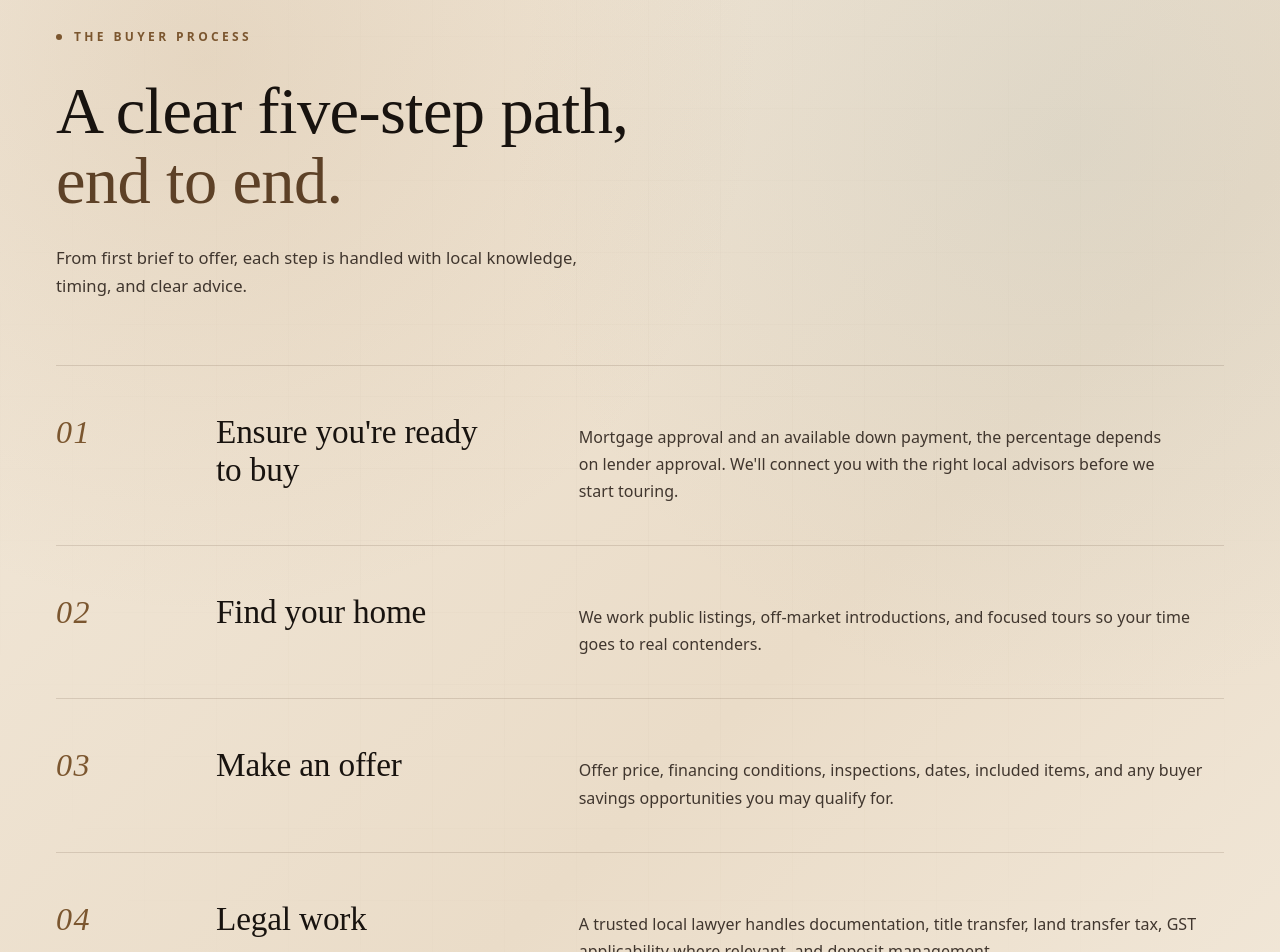
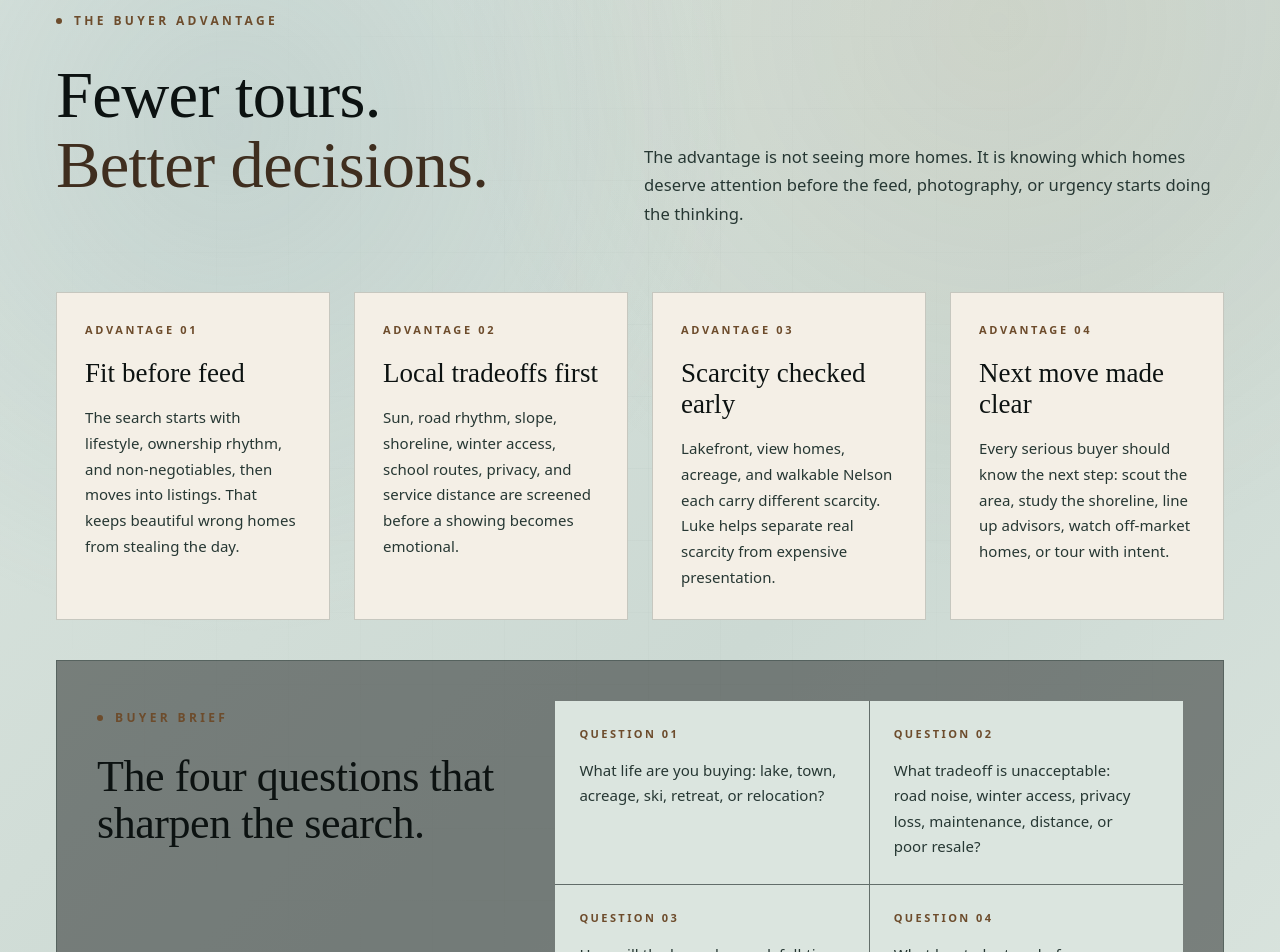
Before and after one commit to KootenayMadeDigital/Luke-Mori-Luxury-Real-Estate, a Next.js app: page /buyers in a window 1280 px wide. Shown: the part 2860-3812 px from the top of the page. Built offline with nearby package versions, Linux system fonts and the light colour scheme; a web font is replaced by a local one.

Commit message:
feat: add luxury buyer advantage layer

```diff
--- a/src/app/buyers/page.tsx
+++ b/src/app/buyers/page.tsx
@@ -43,6 +43,32 @@ const buyerResourceCards = [
   },
 ];
 
+const advantageChecks = [
+  {
+    title: "Fit before feed",
+    body: "The search starts with lifestyle, ownership rhythm, and non-negotiables, then moves into listings. That keeps beautiful wrong homes from stealing the day.",
+  },
+  {
+    title: "Local tradeoffs first",
+    body: "Sun, road rhythm, slope, shoreline, winter access, school routes, privacy, and service distance are screened before a showing becomes emotional.",
+  },
+  {
+    title: "Scarcity checked early",
+    body: "Lakefront, view homes, acreage, and walkable Nelson each carry different scarcity. Luke helps separate real scarcity from expensive presentation.",
+  },
+  {
+    title: "Next move made clear",
+    body: "Every serious buyer should know the next step: scout the area, study the shoreline, line up advisors, watch off-market homes, or tour with intent.",
+  },
+];
+
+const buyerBriefPrompts = [
+  "What life are you buying: lake, town, acreage, ski, retreat, or relocation?",
+  "What tradeoff is unacceptable: road noise, winter access, privacy loss, maintenance, distance, or poor resale?",
+  "How will the home be used: full-time, second home, family base, remote work, or future move?",
+  "What has to be true before you would tour, offer, or wait?",
+];
+
 export default function BuyersPage() {
   return (
     <PageLayout>
@@ -79,6 +105,59 @@ export default function BuyersPage() {
             </SectionLede>
           </Reveal>
           <BuyerFitQuiz />
+        </Container>
+      </section>
+
+      <section className="tone-lake tonal-section py-24 md:py-28">
+        <Container>
+          <Reveal className="mb-16 grid grid-cols-1 gap-8 md:grid-cols-[0.9fr_1.1fr] md:items-end">
+            <div>
+              <Eyebrow>The Buyer Advantage</Eyebrow>
+              <SectionHeading className="mt-7">
+                Fewer tours.
+                <br />
+                <em className="font-light not-italic italic text-[var(--color-bronze-light)]">
+                  Better decisions.
+                </em>
+              </SectionHeading>
+            </div>
+            <SectionLede align="right">
+              The advantage is not seeing more homes. It is knowing which homes deserve attention before the feed, photography, or urgency starts doing the thinking.
+            </SectionLede>
+          </Reveal>
+
+          <div className="grid grid-cols-1 gap-6 md:grid-cols-2 xl:grid-cols-4">
+            {advantageChecks.map((item, index) => (
+              <Reveal key={item.title} delay={index * 70} className="border border-[var(--color-line)] bg-[var(--color-surface)] p-7">
+                <span className="mb-5 block text-[10px] font-semibold uppercase tracking-[0.24em] text-[var(--color-bronze)]">
+                  Advantage {String(index + 1).padStart(2, "0")}
+                </span>
+                <h3 className="m-0 font-serif text-[27px] font-light leading-[1.15] text-[var(--color-text)]">{item.title}</h3>
+                <p className="m-0 mt-4 text-[15px] leading-[1.72] text-[var(--color-text-muted)]">{item.body}</p>
+              </Reveal>
+            ))}
+          </div>
+
+          <Reveal className="mt-10 border border-[var(--color-line-strong)] bg-[rgba(10,11,13,0.46)] p-8 md:p-10">
+            <div className="grid grid-cols-1 gap-10 lg:grid-cols-[0.8fr_1.2fr] lg:items-start">
+              <div>
+                <Eyebrow>Buyer Brief</Eyebrow>
+                <h3 className="m-0 mt-6 font-serif text-[32px] font-light leading-[1.08] tracking-[-0.01em] text-[var(--color-text)] md:text-[44px]">
+                  The four questions that sharpen the search.
+                </h3>
+              </div>
+              <div className="grid grid-cols-1 gap-px bg-[var(--color-line)] sm:grid-cols-2">
+                {buyerBriefPrompts.map((prompt, index) => (
+                  <div key={prompt} className="bg-[var(--color-bg)] p-6">
+                    <span className="mb-4 block text-[10px] font-semibold uppercase tracking-[0.22em] text-[var(--color-bronze)]">
+                      Question {String(index + 1).padStart(2, "0")}
+                    </span>
+                    <p className="m-0 text-[15px] leading-[1.7] text-[var(--color-text-muted)]">{prompt}</p>
+                  </div>
+                ))}
+              </div>
+            </div>
+          </Reveal>
         </Container>
       </section>
 
--- a/src/app/kootenay-lake-waterfront-real-estate/page.tsx
+++ b/src/app/kootenay-lake-waterfront-real-estate/page.tsx
@@ -44,6 +44,33 @@ const dueDiligence = [
   "Dock, beach, road, and parking practicality",
   "Sun exposure, privacy, slope, and winter access",
   "Insurance, services, title details, and maintenance load",
+];
+
+const waterfrontCorridors = [
+  {
+    title: "West Arm near Nelson",
+    buyer: "Buyers who want lake life without leaving Nelson's restaurants, schools, services, and social rhythm behind.",
+    watch: "Road exposure, slope, parking, dock practicality, and how usable the shoreline feels outside summer.",
+    href: "/nelson/nelson",
+  },
+  {
+    title: "North Shore",
+    buyer: "Buyers who want privacy, water, and views while keeping town close enough for ordinary life.",
+    watch: "Driveway rhythm, neighbour sightlines, highway sound, winter maintenance, and whether privacy holds up in person.",
+    href: "/nelson/north-shore",
+  },
+  {
+    title: "Procter and Harrop",
+    buyer: "Buyers who want a quieter lake base, more retreat energy, and a slower rhythm east of Nelson.",
+    watch: "Ferry timing, services, winter use, guest logistics, and whether the setting works as full-time life or retreat life.",
+    href: "/listings/waterfront",
+  },
+  {
+    title: "Balfour and main lake",
+    buyer: "Second-home and lifestyle buyers who want bigger lake energy, golf, marina access, and a stronger retreat feel.",
+    watch: "Wind, exposure, distance from Nelson, ownership systems, family use, and how often the home will sit empty.",
+    href: "/nelson/balfour",
+  },
 ];
 
 export default function KootenayLakeWaterfrontPage() {
@@ -111,6 +138,44 @@ export default function KootenayLakeWaterfrontPage() {
         </Container>
       </section>
 
+      <section className="tone-office tonal-section border-y border-[var(--color-line)] py-24 md:py-28">
+        <Container>
+          <Reveal className="mb-14 grid grid-cols-1 gap-8 md:grid-cols-[0.9fr_1.1fr] md:items-end">
+            <div>
+              <Eyebrow>Waterfront Corridors</Eyebrow>
+              <SectionHeading className="mt-7">
+                Same lake.
+                <br />
+                <em className="font-light not-italic italic text-[var(--color-bronze-light)]">Different life.</em>
+              </SectionHeading>
+            </div>
+            <SectionLede align="right">
+              A Kootenay Lake search gets sharper when the shoreline is compared by daily use, not just view quality. The best buyer fit changes from one corridor to the next.
+            </SectionLede>
+          </Reveal>
+
+          <div className="grid grid-cols-1 gap-px bg-[var(--color-line)] lg:grid-cols-4">
+            {waterfrontCorridors.map((corridor, index) => (
+              <Reveal key={corridor.title} delay={index * 70}>
+                <Link href={corridor.href} className="group flex h-full flex-col bg-[var(--color-bg)] p-7 transition-colors duration-300 hover:bg-[var(--color-surface)]">
+                  <span className="mb-5 text-[10px] font-semibold uppercase tracking-[0.24em] text-[var(--color-bronze)]">
+                    Corridor {String(index + 1).padStart(2, "0")}
+                  </span>
+                  <h3 className="m-0 font-serif text-[27px] font-light leading-[1.12] text-[var(--color-text)]">{corridor.title}</h3>
+                  <p className="m-0 mt-5 text-[14px] leading-[1.7] text-[var(--color-text-muted)]">{corridor.buyer}</p>
+                  <p className="m-0 mt-6 border-l border-[var(--color-bronze)] pl-4 text-[12px] font-semibold uppercase leading-[1.58] tracking-[0.12em] text-[var(--color-text-dim)]">
+                    Check: {corridor.watch}
+                  </p>
+                  <span className="mt-7 inline-flex text-[10px] font-semibold uppercase tracking-[0.22em] text-[var(--color-bronze)]">
+                    Study this path
+                  </span>
+                </Link>
+              </Reveal>
+            ))}
+          </div>
+        </Container>
+      </section>
+
       <section className="tone-lake tonal-section pb-24 pt-10 md:pt-12">
         <Container>
           <Reveal className="mb-10 flex flex-col gap-5 md:flex-row md:items-end md:justify-between">
--- a/src/components/listing/ListingsBrowser.tsx
+++ b/src/components/listing/ListingsBrowser.tsx
@@ -10,7 +10,7 @@ type Props = {
   initialSort?: SortKey;
 };
 
-type FilterKey = "all" | "luxe" | "lukes" | "waterfront" | "vacant";
+type FilterKey = "all" | "luxe" | "lukes" | "waterfront" | "view" | "acreage" | "vacant";
 type SortKey = "price-desc" | "price-asc" | "photos" | "beds-desc";
 
 const PAGE_SIZE = 24;
@@ -20,7 +20,9 @@ const filters: { key: FilterKey; label: string }[] = [
   { key: "lukes", label: "Listed by Luke" },
   { key: "luxe", label: "$1M+" },
   { key: "waterfront", label: "Waterfront" },
-  { key: "vacant", label: "Land & Acreage" },
+  { key: "view", label: "View Homes" },
+  { key: "acreage", label: "Acreage" },
+  { key: "vacant", label: "Land" },
 ];
 
 const sorts: { key: SortKey; label: string }[] = [
@@ -32,6 +34,8 @@ const sorts: { key: SortKey; label: string }[] = [
 
 const waterfrontKeywords =
   /(waterfront|lakefront|lake\s*front|riverfront|beach\s*front|on\s+the\s+lake|kootenay\s+lake|lake\s+access|river\s+frontage|dock|moorage)/i;
+const viewKeywords = /(view|views|panoramic|lake\s+view|mountain\s+view|city\s+view|valley\s+view)/i;
+const acreageKeywords = /(acreage|acres|rural|hobby\s+farm|farm|pasture|workshop|outbuilding|barn|timber|forest)/i;
 
 export function ListingsBrowser({
   listings,
@@ -68,6 +72,20 @@ export function ListingsBrowser({
           waterfrontKeywords.test(l.description) ||
           waterfrontKeywords.test(l.address) ||
           waterfrontKeywords.test(l.location)
+      );
+    else if (filter === "view")
+      arr = arr.filter(
+        (l) =>
+          viewKeywords.test(l.description) ||
+          viewKeywords.test(l.title) ||
+          viewKeywords.test(l.location)
+      );
+    else if (filter === "acreage")
+      arr = arr.filter(
+        (l) =>
+          (l.lotAcres ?? 0) >= 1 ||
+          acreageKeywords.test(l.description) ||
+          acreageKeywords.test(l.propertyType)
       );
     else if (filter === "vacant")
       arr = arr.filter((l) => /vacant\s*land|raw\s*land|recreational/i.test(l.propertyType));
```
